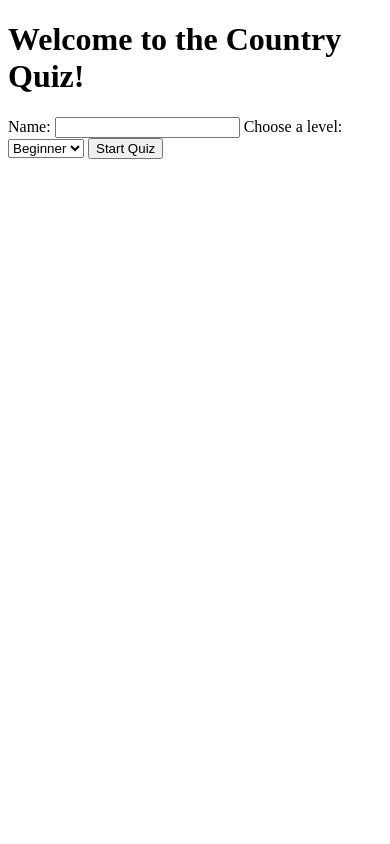
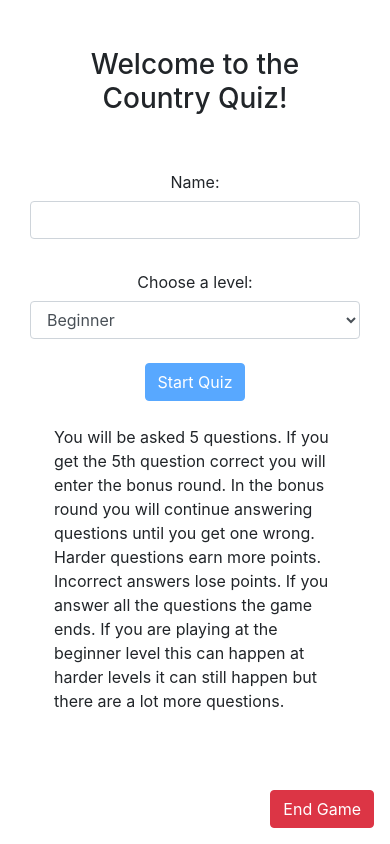
Before and after one commit to bmattei/country_quiz_flask, a Flask app: page / in a window 390 px wide. Run offline with Flask 3, Linux system fonts and the light colour scheme; some libraries are stand-ins or nearby versions.

Commit message:
Added scoreboard Fixed bugs Added more testing

```diff
--- a/app.py
+++ b/app.py
@@ -6,9 +6,10 @@ from extensions import db
 from backend.question_generator import QuestionGenerator
 from models import Game, Question
 from sqlalchemy.exc import SQLAlchemyError
-from constants import POPULATION_QUESTION
+from sqlalchemy import func
 from helpers import format_number
-from flask import Flask
+from flask import Flask, render_template, flash
+
 from config import DevelopmentConfig, TestConfig, ProductionConfig
 from constants import *
 import os
@@ -31,6 +32,32 @@ app.config.from_pyfile('config.py', silent=True)
 db.init_app(app)
 
 
+def game_over(game_record):
+    flash("End off Game")
+
+    if game_record is None:
+        return render_template('end_of_game.html')
+    else:
+        if game_record.score > session["personal_best"]:
+            flash(f"This is a new personal best! Previous best: {session['personal_best']}")
+            personal_best = game_record.score
+        else:
+            personal_best = session['personal_best']
+
+        if game_record.score > session["alltime_high"]:
+            flash(f"This is the RECORD HIGH SCORE!!! Previous High:  {session['alltime_high']}")
+            alltime_high = game_record.score
+        else:
+            alltime_high = session['alltime_high']
+
+
+        return render_template('end_of_game.html',
+                               correct=game_record.correct,
+                               total=game_record.correct + game_record.incorrect,
+                               personal_best=personal_best,
+                               alltime_high=session["alltime_high"],
+                               score=game_record.score
+                               )
 @app.route('/')
 def index():
     return render_template('index.html')
@@ -56,7 +83,8 @@ def start_quiz():
         db.session.add(new_game)
         db.session.commit()
         session['game_id'] = new_game.id
-        session['message'] = f"Ok {name} let's get started!"
+        flash(f"Ok {name} let's get started!")
+
         current_app.logger.debug(f"start_quiz new_game: {new_game}")
         current_app.logger.debug(f"start_quiz session: {session}")
     except SQLAlchemyError as e:
@@ -64,12 +92,16 @@ def start_quiz():
         current_app.logger.error(f"Database error: {e}")
         flash('An error occurred while starting the game. Please try again.', 'error')
         # Redirect to a safe page or render an error template
-        return redirect(url_for('end_of_game'))
+        return game_over(None)
         # You can pass the name and level as query parameters if needed
+
+    session["alltime_high"] = db.session.query(func.max(Game.score)).scalar()
+    session["personal_best"] = db.session.query(func.max(Game.score)).filter(Game.user == name).scalar()
+
+
     return redirect(url_for('show_question'))
 
 
-@app.route('/question')
 @app.route('/question')
 def show_question():
     current_app.logger.debug(f"ENTRY show_question session: {session}")
@@ -85,7 +117,6 @@ def show_question():
     status, question_record, choices = qg.get_question()
 
     if status == NO_MORE_RECORDS:
-        session['message'] = f"You answered all the questions {game_record.user}. Thanks for playing"
         return redirect(url_for('end_of_game'))
 
     session['question_id'] = question_record.id
@@ -100,9 +131,15 @@ def show_question():
         # Redirect to a safe page or render an error template
         return redirect(url_for('end_of_game'))
     return render_template('question.html',
+                           correct=game_record.correct,
+                           total= game_record.correct + game_record.incorrect,
+                           personal_best=session["personal_best"],
+                           alltime_high=session["alltime_high"],
+                           score=game_record.score,
                            question=question_record,
                            choices=choices,
-                           message=session['message'])
+                           )
+
 
 
 @app.route('/submit_answer', methods=['POST'])
@@ -110,7 +147,6 @@ def submit_answer():
     current_app.logger.debug(f"Entry submit_answer. Session: {session}")
     game_record = db.session.query(Game).get(session['game_id'])
     question_record = db.session.query(Question).get(session['question_id'])
-
     users_choice = request.form.get('choice')
     message = ""
     if question_record.type == POPULATION_QUESTION:
@@ -120,13 +156,18 @@ def submit_answer():
 
     if users_choice == correct_answer:
         game_record.correct += 1
-        game_record.score = question_record.difficulty
+        game_record.score += question_record.difficulty
+        flash(f"Correct!")
     else:
         game_record.incorrect += 1
         game_record.score -= 5
-        message = f"The correct answer was {question_record.answer}. "
+        if question_record.type == POPULATION_QUESTION:
+            flash(f"The correct answer was {format_number(question_record.answer)}. ")
+        else:
+            flash(f"The correct answer was {question_record.answer}. ", 'danger')
+
     total = game_record.correct + game_record.incorrect
-    game_record.score = game_record.score + total
+
     try:
         db.session.commit()
     except SQLAlchemyError as e:
@@ -134,16 +175,26 @@ def submit_answer():
         current_app.logger.error(f"Database error: {e}")
         flash('An error occurred while updating the score.', 'error')
         # Redirect to a safe page or render an error template
-        return redirect(url_for('end_of_game'))
-
-    session['message'] = message + f" SCORE {game_record.score} "
-
-    return redirect(url_for('show_question'))
+        return game_over(game_record)
 
 
-@app.route('/end_of_game')
+
+    if ((users_choice == correct_answer) or (total < MIN_QUESTIONS)):
+        if total >= MIN_QUESTIONS:
+            flash("You are in the bonus", 'danger')
+        return redirect(url_for('show_question'))
+    else:
+        return game_over(game_record)
+
+
+@app.route('/end_of_game',methods=['POST'])
 def end_of_game():
-    return render_template('end_of_game.html')
+
+    if session['game_id'] is None:
+        return game_over(None)
+    else:
+        game_record = db.session.query(Game).get(session['game_id'])
+        return game_over(game_record)
 
 
 if __name__ == "__main__":
--- a/constants.py
+++ b/constants.py
@@ -6,3 +6,5 @@ POPULATION_QUESTION = "Population"
 SUCCESS = 0
 UNEXPECTED_ERROR = 1
 NO_MORE_RECORDS = 2
+
+MIN_QUESTIONS = 5
--- a/requirements.txt
+++ b/requirements.txt
@@ -5,3 +5,5 @@ Flask-SQLAlchemy==3.1.1
 SQLAlchemy==2.0.25
 selenium==4.17.2
 webdriver-manager==4.0.1
+flask_testing==0.8.1
+beautifulsoup4==4.12.3
--- a/templates/end_of_game.html
+++ b/templates/end_of_game.html
@@ -1 +1,4 @@
-<h2> GAME OVER</h2>
+{% extends 'layout.html' %}
+{% block scoreboard %}
+{% include 'scoreboard.html' %}
+{% endblock %}
--- a/templates/index.html
+++ b/templates/index.html
@@ -1,20 +1,76 @@
-
 {% extends 'layout.html' %}
 
 {% block content %}
-<h1>Welcome to the Country Quiz!</h1>
+<div class="container">
+    <div class="row justify-content-center">
+        <div class="col-sm mt-5">
+            <div class="col-12 text-center mb-5">
+                <h3>Welcome to the Country Quiz!</h3>
+            </div>
+            <form action="/start_quiz" method="post">
+                <!-- Name Field -->
 
-<form action="/start_quiz" method="post">
-    <label for="name">Name:</label>
-    <input type="text" id="name" name="name">
+                <!-- Name Field -->
+                <div class="mb-4 row">
+                    <label for="name" class="col-sm-4 col-form-label">Name:</label>
+                    <div class="col-sm-2">
+                        <input type="text" class="form-control" id="name" name="name" onkeyup="checkInputAndEnableButton()">
+                    </div>
+                </div>
 
-    <label for="level">Choose a level:</label>
-    <select name="level" id="level">
-        <option value="Beginner">Beginner</option>
-        <option value="Expert">Expert</option>
-        <option value="Genius">Genius</option>
-    </select>
+                <!-- Level Field -->
+                <div class="mt-4 mb-4 row">
+                    <label for="level" class="col-sm-4 col-form-label">Choose a level:</label>
+                    <div class="col-sm-2">
+                        <div class="input-group">
+                            <select class="form-control" id="level" name="level">
+                                <option value="Beginner">Beginner</option>
+                                <option value="Expert">Expert</option>
+                                <option value="Genius">Genius</option>
+                            </select>
+                        </div>
+                    </div>
+                </div>
 
-    <input type="submit" value="Start Quiz">
-</form>
-{% endblock %}}
+                <div class="mt-4 row">
+                    <div class="col-sm-4"></div> <!-- Offset to align with input fields -->
+                    <div class="col-sm-2">
+                        <button type="submit" class="btn btn-primary" id="submitBtn" disabled>Start Quiz</button>
+                    </div>
+                </div>
+
+        </div>
+    </div>
+</div>
+<script>
+    function checkInputAndEnableButton() {
+    var nameInput = document.getElementById('name').value;
+    var submitBtn = document.getElementById('submitBtn');
+    if (nameInput.trim() !== '') {
+        submitBtn.disabled = false;
+    } else {
+        submitBtn.disabled = true;
+    }
+}
+</script>
+{% endblock %}
+{% block menu %}
+    <div class="fixed-bottom text-right m-3">
+            <form action="/end_of_game" method="post">
+                <button type="submit" class="btn btn-danger">End Game</button>
+            </form>
+    </div>
+    <p class="m-4">
+        You will be asked 5 questions.  If you get the 5th question correct you
+         will enter the bonus round.  In the bonus round you will continue answering
+         questions until you get one wrong. Harder questions earn more points. Incorrect
+         answers lose points.
+
+         If you answer all the questions the game ends.  If you are playing at the
+         beginner level this can happen at harder levels it can still happen but there
+         are a lot more questions.
+
+    </p>
+
+
+{% endblock %}
--- a/templates/layout.html
+++ b/templates/layout.html
@@ -1,13 +1,55 @@
 <!DOCTYPE html>
 <html lang="en">
 <head>
+    <!-- Bootstrap CSS -->
+    <link rel="stylesheet" href="https://cdn.jsdelivr.net/npm/bootstrap@4.3.1/dist/css/bootstrap.min.css"
+          integrity="sha384-ggOyR0iXCbMQv3Xipma34MD+dH/1fQ784/j6cY/iJTQUOhcWr7x9JvoRxT2MZw1T" crossorigin="anonymous">
+
+    {% block head %}
     <meta charset="UTF-8">
     <title>{% block title %}Country Quiz{% endblock %}</title>
-    <!-- Common CSS, JS here -->
+    {% endblock head %}
 </head>
 <body>
-    {% block content %}
-    {% endblock %}
-    <!-- Common footer here -->
+{% block scoreboard %}{% endblock %}
+
+<div class="container">
+    <div class="container">
+        <!-- Fixed height container for flash messages -->
+        <div class="row text-center">
+            {% with messages = get_flashed_messages(with_categories=true) %}
+            {% if messages %}
+            {% for category, message in messages %}
+            <div class="alert alert-{{ category }} col-sm" style="margin-bottom: 0;">
+                <h4>{{ message }}</h4>
+            </div>
+            {% endfor %}
+            {% endif %}
+            {% endwith %}
+
+
+            {% block content %}
+
+            <!-- Page-specific content will go here -->
+            {% endblock content %}
+        </div>
+        {% block menu %}
+        {% endblock %}
+
+
+    </div>
+    <script src="https://code.jquery.com/jquery-3.3.1.slim.min.js"
+            integrity="sha384-q8i/X+965DzO0rT7abK41JStQIAqVgRVzpbzo5smXKp4YfRvH+8abtTE1Pi6jizo"
+            crossorigin="anonymous"></script>
+    <script src="https://cdnjs.cloudflare.com/ajax/libs/popper.js/1.14.7/umd/popper.min.js"
+            integrity="sha384-UO2eT0CpHqdSJQ6hJty5KVphtPhzWj9WO1clHTMGa3JDZwrnQq4sF86dIHNDz0W1"
+            crossorigin="anonymous"></script>
+    <script src="https://stackpath.bootstrapcdn.com/bootstrap/4.3.1/js/bootstrap.min.js"
+            integrity="sha384-JjSmVgyd0p3pXB1rRibZUAYoIIy6OrQ6VrjIEaFf/nJGzIxFDsf4x0xIM+B07jRM"
+            crossorigin="anonymous"></script>
+
+</div>
+
+
 </body>
 </html>
```
Also changed, not shown: helpers.py (+4 -3 lines), templates/question.html (+40 -12 lines), templates/scoreboard.html (added, +20 -0 lines), test/integration/test_quiz.py (+67 -7 lines), write_questions.py (+3 -10 lines).
